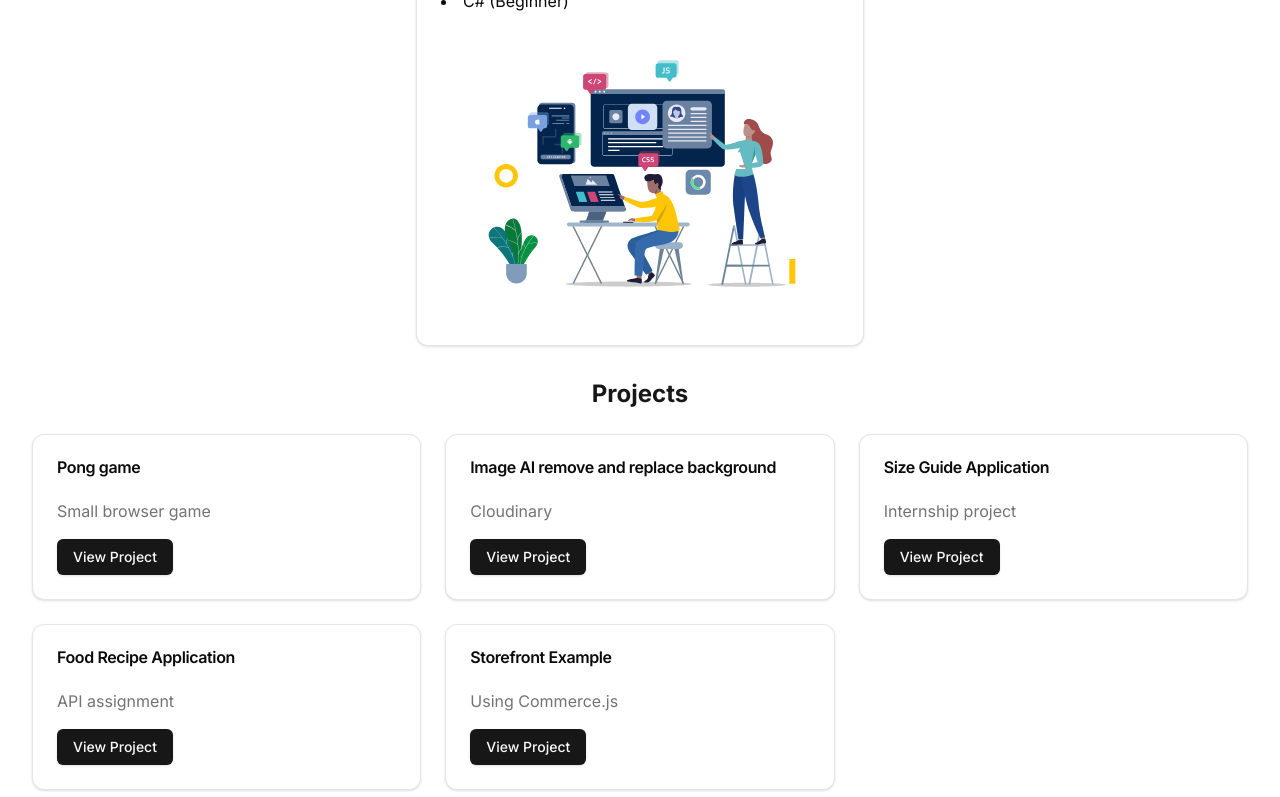
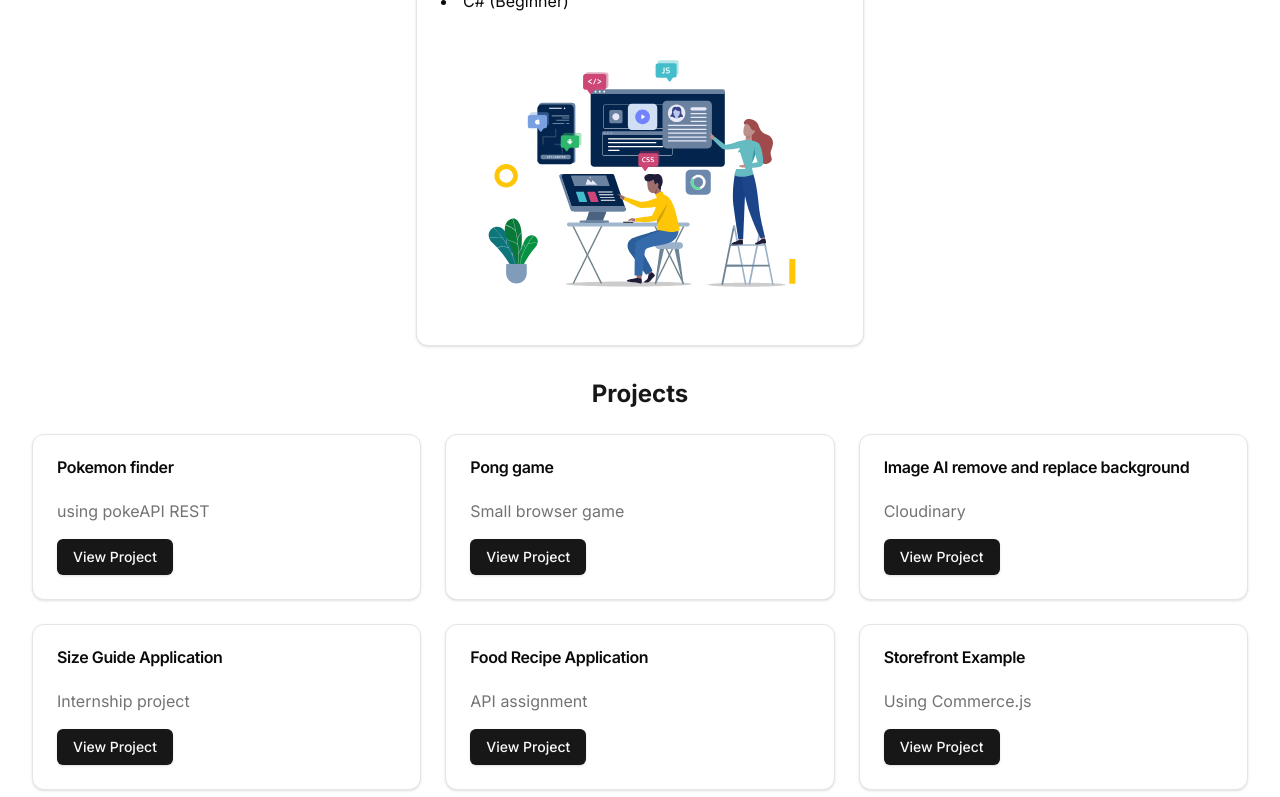
Before and after one commit to andresuarezschou/my-website-project, a Next.js app: page / in a window 1280 px wide. Shown: the part 424-1221 px from the top of the page. Built offline with nearby package versions, Linux system fonts and the light colour scheme.

Commit message:
added poke api project

```diff
--- a/app/page.tsx
+++ b/app/page.tsx
@@ -58,6 +58,11 @@ export default function Home() {
           <div className="grid gap-6 md:grid-cols-2 lg:grid-cols-3">
             {[
               {
+                title: "Pokemon finder",
+                description: "using pokeAPI REST",
+                link: "https://pokemon-data-find.netlify.app/",
+              },
+              {
                 title: "Pong game",
                 description: "Small browser game",
                 link: "https://relaxed-kitten-f8ddbb.netlify.app/",
```
